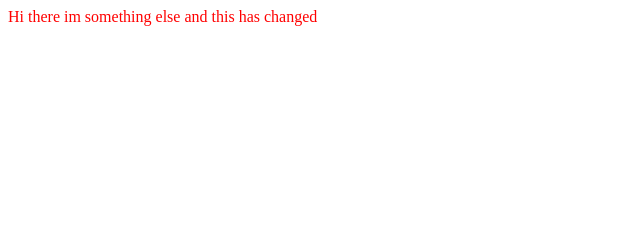
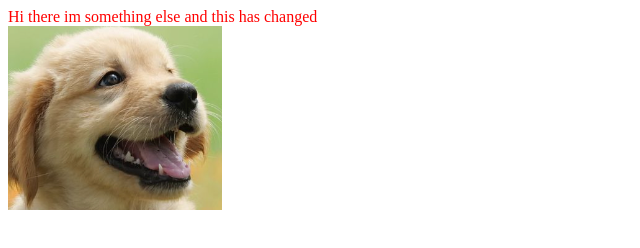
Before and after one commit to gabrieldrozdov/wpw-test2, a plain HTML site: page index.html in a window 1280 px wide. Shown: the whole page, without its empty margins (0-640 px from the left). Drawn offline with Linux system fonts and the light colour scheme.

Commit message:
add dog png

```diff
--- a/index.html
+++ b/index.html
@@ -9,5 +9,6 @@
 	<div style="color: red;">
 		Hi there im something else and this has changed
 	</div>
+	<img src="dog.png">
 </body>
 </html>
```
Also changed, not shown: dog.png (added), 1 other file.
